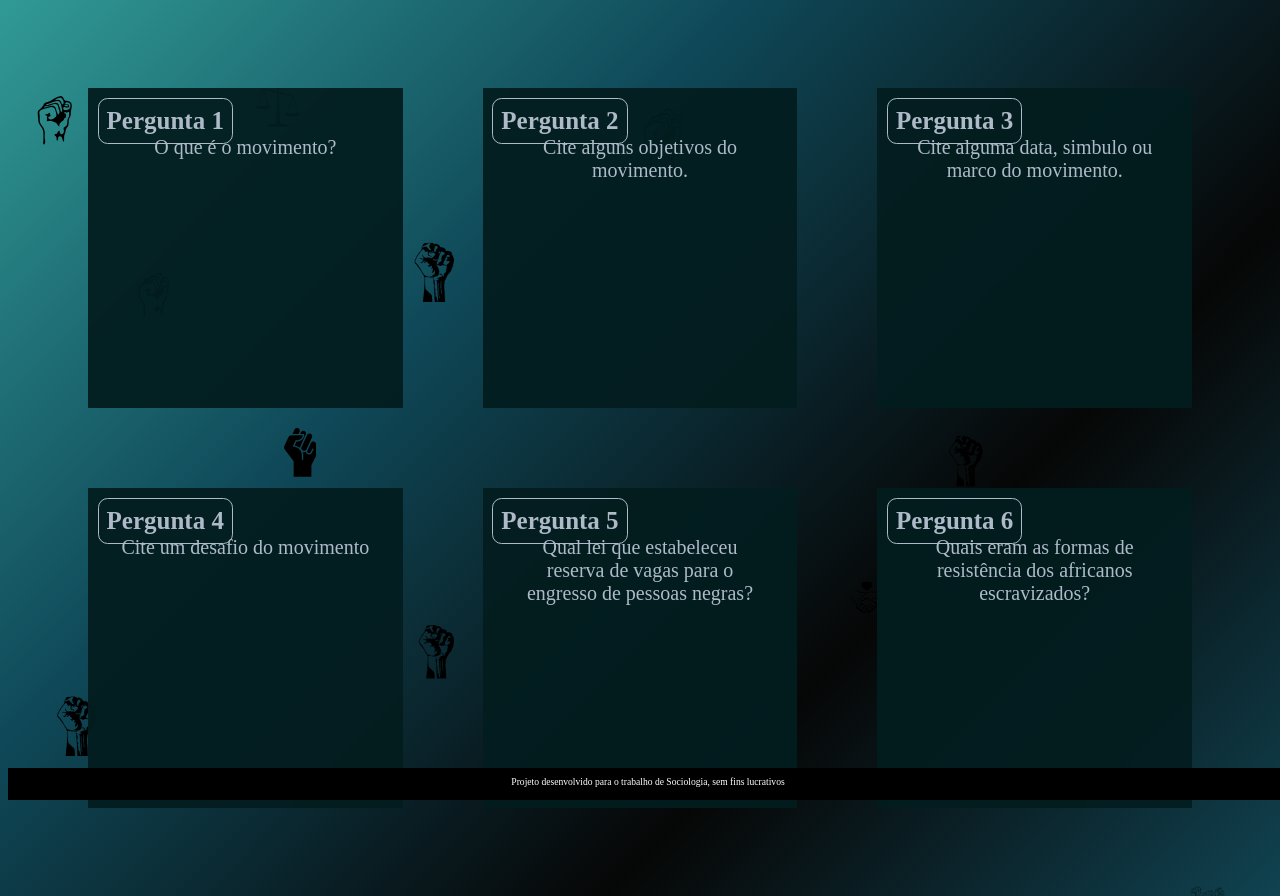
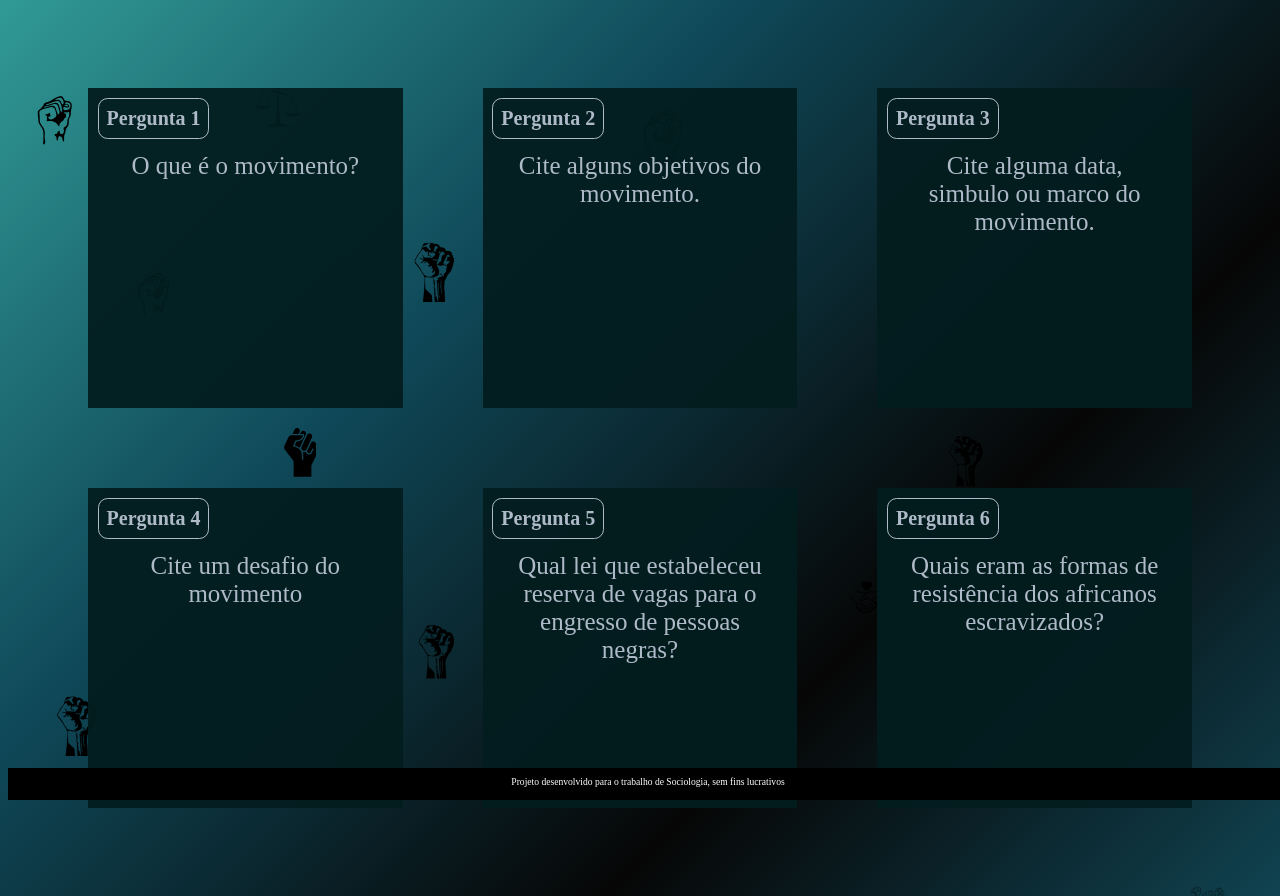
Before and after one commit to adriane08/flascard, a plain HTML site: page index.html in a window 1280 px wide. Drawn offline with Linux system fonts and the light colour scheme.

Commit message:
.................

```diff
--- a/style.css
+++ b/style.css
@@ -44,15 +44,15 @@ body {
     position: absolute;
     margin: 0.6rem;
     border-radius: 0.6rem;
-    font-size: 25px;
+    font-size: 20px;
     backface-visibility: hidden;
 }
 
 .cartao__conteudo p {
-    margin-top: 1rem;
+    margin-top: 2rem;
     padding: 2rem;
-    margin-top: 1rem;
-    font-size: 20px;
+    margin-top: 2rem;
+    font-size: 25px;
 }
 
 .cartao__conteudo__pergunta p {
```
